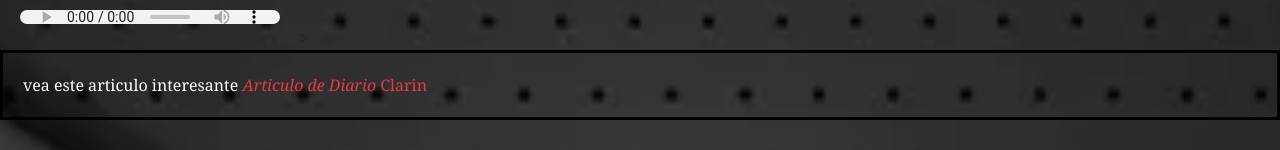
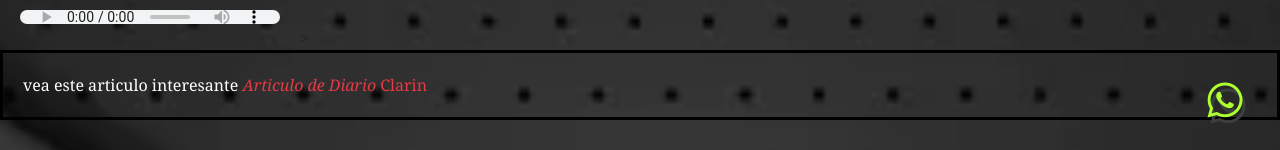
Before and after one commit to gerardodamian/Biomagnetismo-Medicinal, a website: page index.html in a window 1280 px wide. Shown: the part 650-800 px from the top of the page. Drawn offline with nearby package versions, Linux system fonts and the light colour scheme; a web font is replaced by a local one.

Commit message:
whatsapp

```diff
--- a/index.html
+++ b/index.html
@@ -158,6 +158,11 @@
         </p>
 
         <footer class="pie-pagi">
+            <div class="whatsapp">
+                <a href="https://walink.co/36f4a1">
+                    <i class="fa-brands fa-whatsapp"></i
+                ></a>
+                </div>
             <div class="grupo-1">
                 <div class="caja">
                     <figure>
```
Also changed, not shown: pages/contacto.html (+5 -0 lines).
